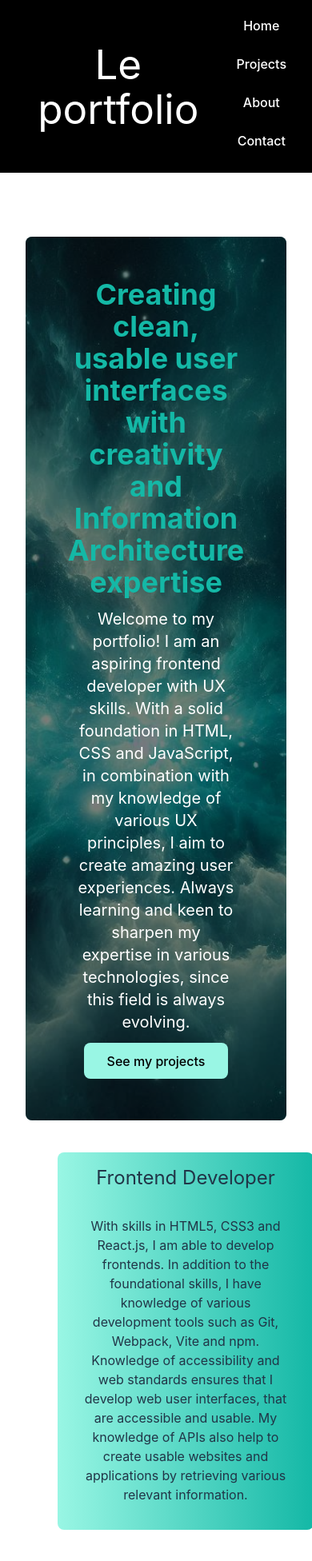
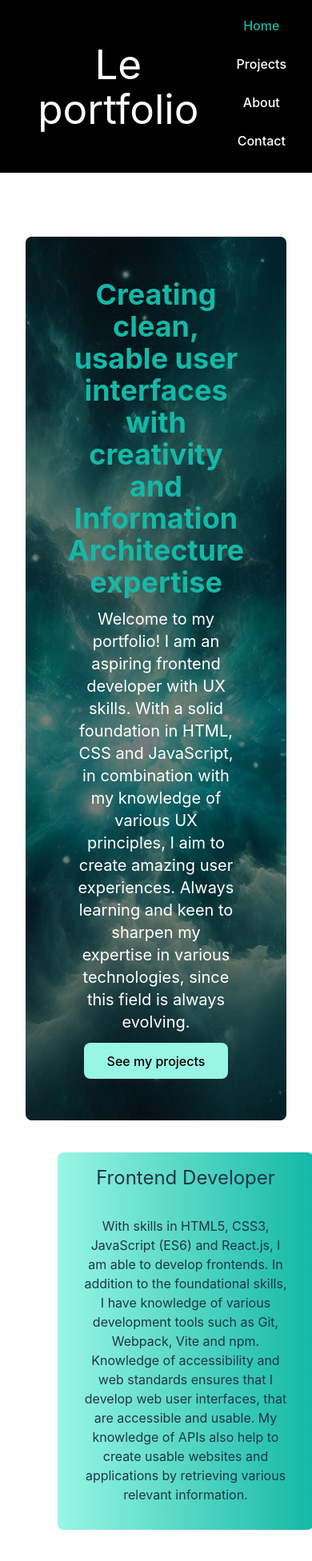
Before and after one commit to NicoleCoding/Portfolio-react, a React (Vite) app: page / in a window 390 px wide. Shown: the top 1952 px of the page at 80% size. Built offline with nearby package versions, Linux system fonts and the light colour scheme.

Commit message:
- Minor text changes on home section - Implemented highlight of nav item when on a specific section

```diff
--- a/src/components/Home.jsx
+++ b/src/components/Home.jsx
@@ -16,7 +16,7 @@ export default function Home() {
             <section id="roles" className="flex flex-col m-5 p-5 lg:flex-row justify-center items-stretch gap-40">
                 <section className="bg-gradient-to-r from-teal-200 to-teal-500 p-2 mx-auto lg:mx-0 rounded-lg w-80 text-center flex flex-col justify-center">
                     <h2 className="text-2xl p-2">Frontend Developer</h2>
-                    <p className="p-2 m-4">With skills in HTML5, CSS3 and React.js, I am able to develop frontends. In addition to the foundational skills, I have knowledge of various development tools such as Git, Webpack, Vite and npm.
+                    <p className="p-2 m-4">With skills in HTML5, CSS3, JavaScript (ES6) and React.js, I am able to develop frontends. In addition to the foundational skills, I have knowledge of various development tools such as Git, Webpack, Vite and npm.
                         Knowledge of accessibility and web standards ensures that I develop web user interfaces, that are accessible and usable. My knowledge of APIs also help to create usable websites and applications by retrieving various relevant information.
                     </p>
 
--- a/src/components/Nav.jsx
+++ b/src/components/Nav.jsx
@@ -1,16 +1,24 @@
-import { Link } from "wouter";
+import { Link, useLocation } from "wouter";
 
 export default function Nav() {
+    const [location] = useLocation();
 
     return (
         <nav className="flex flex-col md:flex-row items-center">
             <ul className="flex flex-col md:flex-row md:items-center justify-end">
-                <li className="mb-2 md:mb-0"><Link className="block py-2 px-4 text-white hover:bg-gray-700 hover:text-teal-400" href="/">Home</Link></li>
-                <li className="mb-2 md:mb-0"><Link className="block py-2 px-4 text-white hover:bg-gray-700 hover:text-teal-400" href="/projects">Projects</Link></li>
-                <li className="mb-2 md:mb-0"><Link className="block py-2 px-4 text-white hover:bg-gray-700 hover:text-teal-400" href="/about">About</Link></li>
-                <li className="mb-2 md:mb-0"><Link className="block py-2 px-4 text-white hover:bg-gray-700 hover:text-teal-400" href="/contact">Contact</Link></li>
+                <li className="mb-2 md:mb-0"><Link className={`block py-2 px-4 ${
+                            location === "/" ? "text-teal-500" : "text-white"
+                        } hover:bg-gray-700 hover:text-teal-400`} href="/">Home</Link></li>
+                <li className="mb-2 md:mb-0"><Link className={`block py-2 px-4 ${
+                            location === "/projects" ? "text-teal-500" : "text-white"
+                        } hover:bg-gray-700 hover:text-teal-400`} href="/projects">Projects</Link></li>
+                <li className="mb-2 md:mb-0"><Link className={`block py-2 px-4 ${
+                            location === "/about" ? "text-teal-500" : "text-white"
+                        } hover:bg-gray-700 hover:text-teal-400`} href="/about">About</Link></li>
+                <li className="mb-2 md:mb-0"><Link className={`block py-2 px-4 ${
+                            location === "/contact" ? "text-teal-500" : "text-white"
+                        } hover:bg-gray-700 hover:text-teal-400`} href="/contact">Contact</Link></li>
             </ul>
-
     </nav>
 
     );
```
